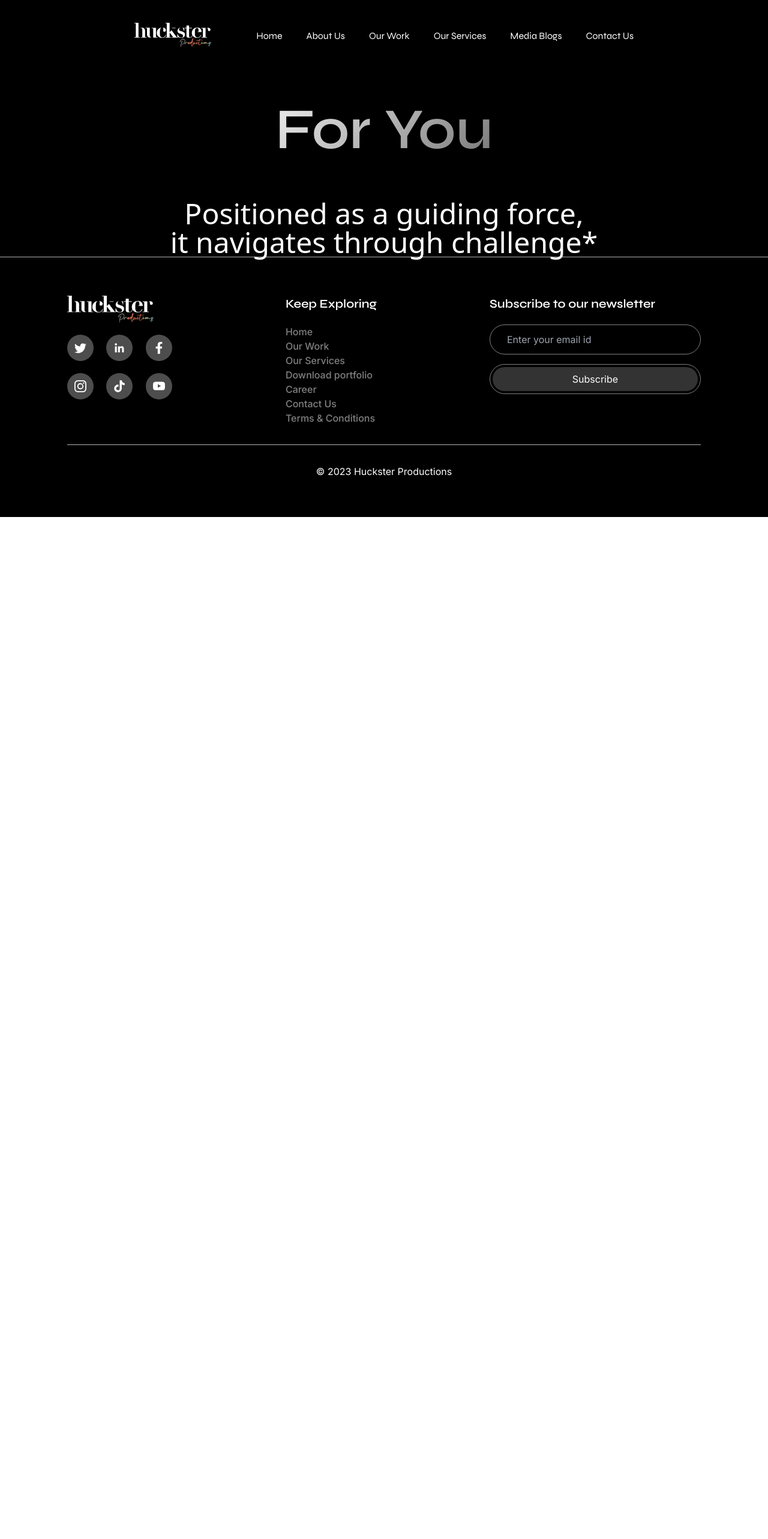
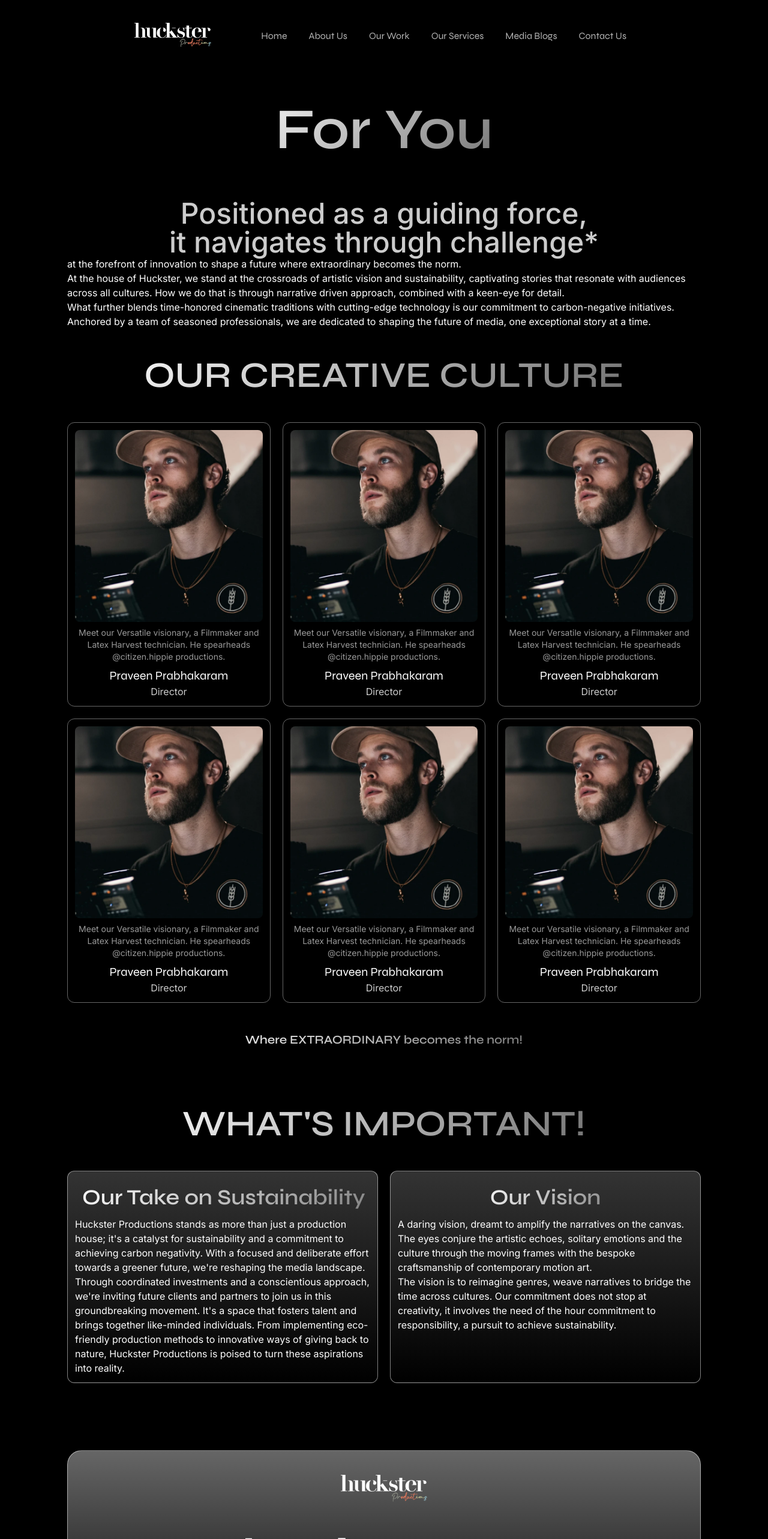
Before and after one commit to PrachiDMore/huckster, a Next.js app: page /aboutus in a window 1280 px wide. Shown: the top 2566 px of the page at 60% size. Before the commit the page ends 862 px from the top, so only its background shows below. Built offline with nearby package versions, Linux system fonts and the light colour scheme.

Commit message:
about us page added

```diff
--- /dev/null
+++ b/components/Button.jsx
@@ -0,0 +1,11 @@
+import React from 'react'
+
+const Button = ({ text, className }) => {
+  return (
+    <div className={'border border-white/50 p-1  rounded-full ' + className}>
+      <button className='bg-white/20 backdrop-blur-sm hover:bg-white/30 duration-300 w-full p-3 rounded-full '>{text}</button>
+    </div>
+  )
+}
+
+export default Button
--- a/components/Footer.jsx
+++ b/components/Footer.jsx
@@ -4,6 +4,7 @@ import { BiLogoLinkedin } from 'react-icons/bi'
 import { FaFacebookF, FaTiktok } from 'react-icons/fa'
 import { Inter, Syne } from 'next/font/google'
 import Link from 'next/link'
+import Button from './Button'
 
 const inter = Inter({ subsets: ['latin'] })
 const syne = Syne({ subsets: ['latin'] })
@@ -49,10 +50,8 @@ const Footer = () => {
           <div className='w-2/6'>
             <h1 className={'text-xl font-semibold text-white pb-5 ' + syne.className}>Subscribe to our newsletter</h1>
             <div className='grid gap-4'>
-              <input className='border border-white/50 rounded-full px-7 py-3 outline-none bg-transparent w-full '  type="email" placeholder='Enter your email id' />
-              <div className='border border-white/50 p-1 w-full rounded-full'>
-                <button className='bg-white/20 backdrop-blur-sm hover:bg-white/30 duration-300 w-full textsm p-2 rounded-full '>Subscribe</button>
-              </div>
+              <input className='bg-white/20 rounded-full px-7 py-3 outline-none w-full '  type="email" placeholder='Enter your email id' />
+             <Button text={"Subscribe"}/>
             </div>
           </div>
         </div>
--- a/components/Layout.jsx
+++ b/components/Layout.jsx
@@ -1,11 +1,14 @@
 import React from 'react'
 import Navbar from './Navbar'
 import Footer from './Footer'
+import { Inter, Syne } from 'next/font/google'
 
+const inter = Inter({ subsets: ['latin'] })
+const syne = Syne({ subsets: ['latin'] })
 
 const Layout = ({children}) => {
   return (
-    <div className='w-screen h-auto min-h-screen bg-black text-white '>
+    <div className={'w-screen h-auto min-h-screen bg-black text-white ' + inter.className}>
       <Navbar/>
       {children}
       <Footer/>
--- a/components/Navbar.jsx
+++ b/components/Navbar.jsx
@@ -17,13 +17,13 @@ const Navbar = () => {
         <div>
           <img className='w-32' src="/assets/HucksterLogo.png" alt="" />
         </div>
-        <div className='flex gap-10'>
-          <Link href={'/'}>Home</Link>
-          <Link href={'/aboutus'}>About Us</Link>
-          <Link href={'/work'}>Our Work</Link>
-          <p>Our Services</p>
-          <p>Media Blogs</p>
-          <p>Contact Us</p>
+        <div className='flex gap-3'>
+          <Link className='text-white/70 hover:text-white duration-200 hover:bg-white/20 px-3 py-2 rounded-full' href={'/'}>Home</Link>
+          <Link className='text-white/70 hover:text-white duration-200 hover:bg-white/20 px-3 py-2 rounded-full' href={'/aboutus'}>About Us</Link>
+          <Link className='text-white/70 hover:text-white duration-200 hover:bg-white/20 px-3 py-2 rounded-full' href={'/work'}>Our Work</Link>
+          <Link className='text-white/70 hover:text-white duration-200 hover:bg-white/20 px-3 py-2 rounded-full' href={'/'}>Our Services</Link>
+          <Link className='text-white/70 hover:text-white duration-200 hover:bg-white/20 px-3 py-2 rounded-full' href={'/'}>Media Blogs</Link>
+          <Link className='text-white/70 hover:text-white duration-200 hover:bg-white/20 px-3 py-2 rounded-full' href={'/'}>Contact Us</Link>
         </div>
         {/* <div>
           <FiSearch className='text-xl '/>
--- /dev/null
+++ b/components/TeamCard.jsx
@@ -0,0 +1,19 @@
+import React from 'react'
+import { Inter, Syne } from 'next/font/google'
+
+const inter = Inter({ subsets: ['latin'] })
+const syne = Syne({ subsets: ['latin'] })
+
+
+const TeamCard = () => {
+  return (
+    <div className='border border-white/40 rounded-xl p-3 text-center'>
+      <img className='rounded-lg w-full h-80 object-cover' src="/assets/team.webp" alt="" />
+      <p className='text-sm text-white/60 py-2'>Meet our Versatile visionary, a Filmmaker and Latex Harvest technician. He spearheads @citizen.hippie productions.</p>
+      <h1 className={'text-xl ' + syne.className}>Praveen Prabhakaram</h1>
+      <p className='text-white/80'>Director</p>
+    </div>
+  )
+}
+
+export default TeamCard
--- a/pages/aboutus.jsx
+++ b/pages/aboutus.jsx
@@ -1,6 +1,7 @@
 import Layout from '@/components/Layout'
 import React from 'react'
 import { Inter, Syne } from 'next/font/google'
+import TeamCard from '@/components/TeamCard'
 
 const inter = Inter({ subsets: ['latin'] })
 const syne = Syne({ subsets: ['latin'] })
@@ -10,7 +11,54 @@ const aboutus = () => {
     <Layout>
       <div className='pt-32'>
         <h1 className={'mx-auto p-10   text-8xl font-semibold w-full text-center gradientText ' + syne.className}>For You</h1>
-        <p className='text-5xl font-medium text-center pt-7'>Positioned as a guiding force,<br/> it navigates through challenge*</p>
+        <p className='text-5xl text-white/80 font-medium text-center pt-7'>Positioned as a guiding force,<br /> it navigates through challenge*</p>
+      </div>
+
+      <div className='px-28'>
+        <h1>at the forefront of innovation to shape a future where extraordinary becomes the norm.</h1>
+        <p>At the house of Huckster, we stand at the crossroads of artistic vision and sustainability, captivating stories that resonate with audiences across all cultures. How we do that is through narrative driven approach, combined with a keen-eye for detail. </p>
+        <p>What further blends time-honored cinematic traditions with cutting-edge technology is our commitment to carbon-negative initiatives. </p>
+        <p>Anchored by a team of seasoned professionals, we are dedicated to shaping the future of media, one exceptional story at a time.</p>
+      </div>
+
+      <div className='px-28'>
+        <h1 className={'mx-auto p-12 text-6xl font-semibold w-full text-center gradientText ' + syne.className}>OUR CREATIVE CULTURE</h1>
+        <div className='grid grid-cols-3 gap-5'>
+          <TeamCard/>
+          <TeamCard/>
+          <TeamCard/>
+          <TeamCard/>
+          <TeamCard/>
+          <TeamCard/>
+        </div>
+        <p className={'mx-auto p-12 text-xl font-semibold w-full text-center gradientText ' + syne.className}>Where EXTRAORDINARY becomes the norm!</p>
+      </div>
+
+      <div className='px-28'>
+        <h1 className={'mx-auto p-12 text-6xl font-semibold w-full text-center gradientText ' + syne.className}>WHAT'S IMPORTANT!</h1>
+
+        <div className='grid grid-cols-2 gap-5'>
+          <div className='bg-gradient-to-b from-white/20 to-black border border-white/50 rounded-xl p-3'>
+            <h2 className={'mx-auto p-3 text-4xl font-semibold w-full text-center gradientText ' + syne.className}>Our Take on Sustainability</h2>
+            <p className=' '>Huckster Productions stands as more than just a production house; it's a catalyst for sustainability and a commitment to achieving carbon negativity. With a focused and deliberate effort towards a greener future, we're reshaping the media landscape.</p>
+            <p>Through coordinated investments and a conscientious approach, we're inviting future clients and partners to join us in this groundbreaking movement. It's a space that fosters talent and brings together like-minded individuals. From implementing eco-friendly production methods to innovative ways of giving back to nature, Huckster Productions is poised to turn these aspirations into reality.</p>
+          </div>
+          <div className='bg-gradient-to-b from-white/20 to-black border border-white/50 rounded-xl p-3'>
+            <h2 className={'mx-auto p-3 text-4xl font-semibold w-full text-center gradientText ' + syne.className}>Our Vision</h2>
+            <p>A daring vision, dreamt to amplify the narratives on the canvas. The eyes conjure the artistic echoes, solitary emotions and the culture through the moving frames with the bespoke craftsmanship of contemporary motion art.</p>
+            <p>The vision is to reimagine genres, weave narratives to bridge the time across cultures. Our commitment does not stop at creativity, it involves the need of the hour commitment to responsibility, a pursuit to achieve sustainability. </p>
+          </div>
+        </div>
+
+      </div>
+
+      <div className='w-full p-28 px-28 '>
+        <div className='w-full py-10 bg-gradient-to-b from-white/40  to-white/0  flex flex-col items-center gap-10 border border-white/50 rounded-3xl'>
+          <img className='w-36' src="/assets/HucksterLogo.png" alt="" />
+          <div className=' '>
+            <p className={'text-8xl font-semibold text-center ' + syne.className}>Let's start<br /> something.</p>
+          </div>
+        </div>
       </div>
 
     </Layout>
--- a/pages/index.jsx
+++ b/pages/index.jsx
@@ -1,6 +1,7 @@
 import { Inter, Syne } from 'next/font/google'
 import Layout from '@/components/Layout'
 import { useState } from 'react'
+import Button from '@/components/Button'
 
 const inter = Inter({ subsets: ['latin'] })
 const syne = Syne({ subsets: ['latin'] })
@@ -90,9 +91,7 @@ export default function Home() {
                 <img className='rounded-xl' src='assets/herosection.jpg' />
               </div> */}
 						</div>
-						<div className='border border-white/50 p-1 rounded-full'>
-							<button className='bg-white/20 backdrop-blur-sm hover:bg-white/30 duration-300 w-48 p-3 rounded-full '>Watch more</button>
-						</div>
+						<Button className={"w-48"} text={"Watch More"}/>
 					</div>
 				</div>
 
@@ -100,7 +99,7 @@ export default function Home() {
 					<div className='w-screen h-screen '>
 						<img className='h-full w-full bg-cover z-0' src="/assets/test.webp" alt="" />
 						{/* <div className='w-screen h-screen bg-black/30 z-40'></div> */}
-						<div className='w-screen h-screen bg-gradient-to-r from-black/80  to-black/40  absolute top-0'></div>
+						<div className='w-screen h-screen bg-gradient-to-r from-black/90  to-black/40  absolute top-0'></div>
 					</div>
 					<div className='absolute top-10'>
 						<div className='w-full px-28 py-14 grid gap-40'>
@@ -129,7 +128,7 @@ export default function Home() {
 
 				{/* production partener */}
 				<div className='w-full p-28 px-28 '>
-					<p className='text-7xl font-semibold text-center'>A PRODUCTION HOUSE THAT ENVISIONS BRIDGING TIME ACROSS CULTURES</p>
+					<p className={'text-7xl font-semibold text-center ' + syne.className}>A PRODUCTION HOUSE THAT ENVISIONS BRIDGING TIME ACROSS CULTURES</p>
 				</div>
 
 
--- a/pages/work.jsx
+++ b/pages/work.jsx
@@ -2,6 +2,7 @@ import Layout from '@/components/Layout'
 import React from 'react'
 import { Inter, Syne } from 'next/font/google'
 import WorkCard from '@/components/WorkCard'
+import Button from '@/components/Button'
 
 const inter = Inter({ subsets: ['latin'] })
 const syne = Syne({ subsets: ['latin'] })
@@ -21,9 +22,7 @@ const work = () => {
           <WorkCard className={'col-span-6'} />
           <WorkCard className={'col-span-6'} />
         </div>
-        <div className='border border-white/50 p-1 rounded-full'>
-          <button className='bg-white/20 backdrop-blur-sm hover:bg-white/30 duration-300 w-48 p-3 rounded-full '>Watch more</button>
-        </div>
+        <Button className={'w-48'} text={"Watch More"}/>
       </div>
 
       <div className='w-full p-28 px-28 '>
```
Also changed, not shown: public/assets/team.webp (added).
